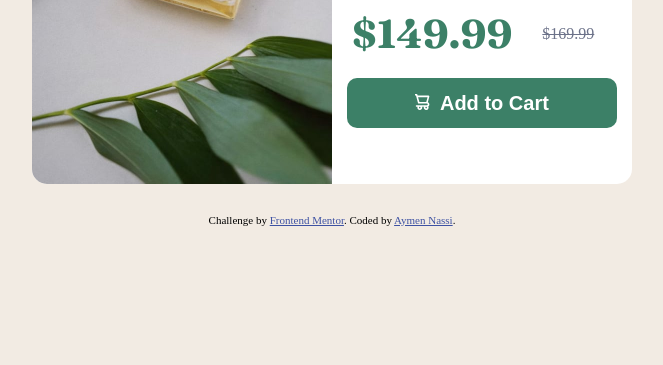
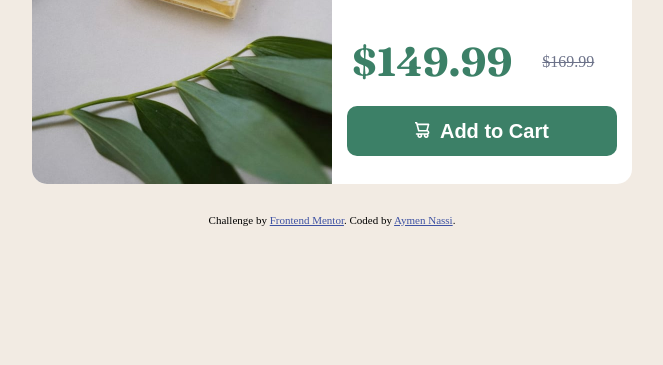
Before and after one commit to AymenNassi/Product-preview-card-component, a plain HTML site: page index.html in a window 1280 px wide. Shown: the part 435-800 px from the top of the page, without its empty margins (308-971 px from the left). Drawn offline with Linux system fonts and the light colour scheme.

Commit message:
fix the margin

```diff
--- a/index.html
+++ b/index.html
@@ -18,7 +18,7 @@
   <body>
     <div class="container">
       <div class="bg__img"></div>
-      <div>
+      <div class="content">
         <p class="p1">PERFUME</p>
         <h1>Gabrielle Essence Eau De Parfum</h1>
         <p class="disc">
--- a/style.css
+++ b/style.css
@@ -146,4 +146,12 @@ body {
         height: 100%;
     }
 
+    .container .content {
+        margin: auto;
+    }
+
+    .container button {
+        margin-bottom: 0px;
+    }
+
 }
```
